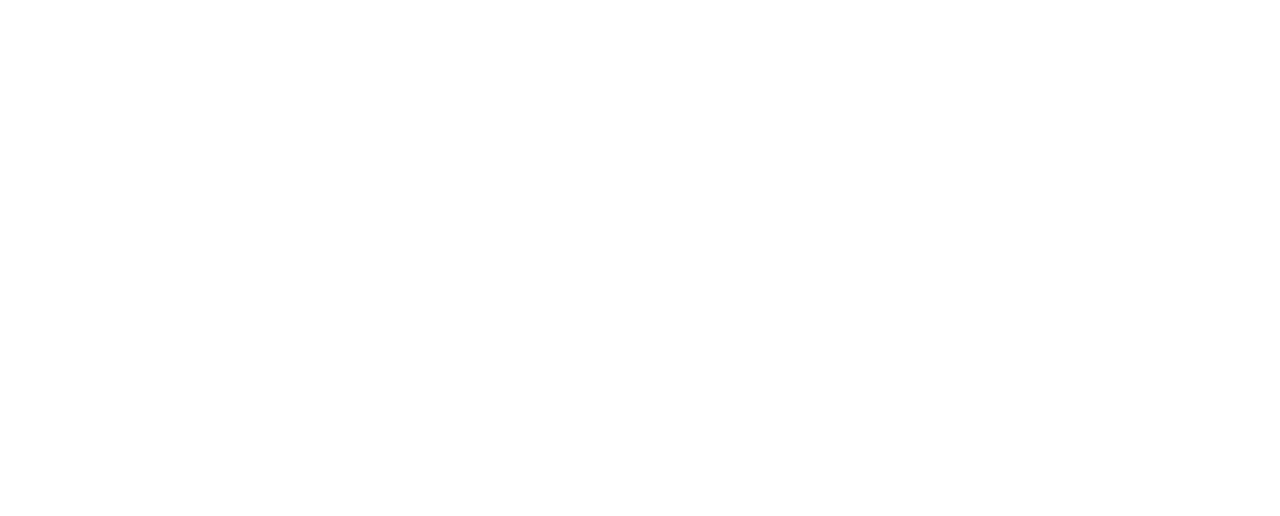
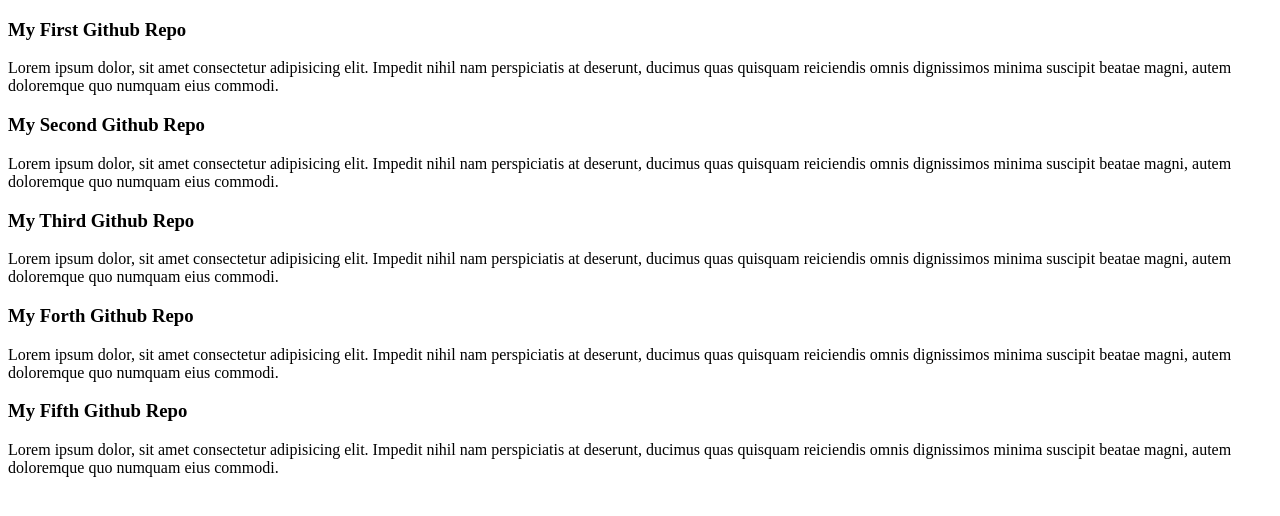
Before and after one commit to Mehedi-29-programmer/my-first-github-repo, a plain HTML site: page inbex.html in a window 1280 px wide. Drawn offline with Linux system fonts and the light colour scheme.

Commit message:
add first term

```diff
--- a/inbex.html
+++ b/inbex.html
@@ -6,6 +6,25 @@
   <title>My First Ever Github Repo</title>
 </head>
 <body>
-
+  <div>
+    <h3> My First Github Repo</h3>
+    <p>Lorem ipsum dolor, sit amet consectetur adipisicing elit. Impedit nihil nam perspiciatis at deserunt, ducimus quas quisquam reiciendis omnis dignissimos minima suscipit beatae magni, autem doloremque quo numquam eius commodi.</p>
+  </div>
+  <div>
+    <h3> My Second Github Repo</h3>
+    <p>Lorem ipsum dolor, sit amet consectetur adipisicing elit. Impedit nihil nam perspiciatis at deserunt, ducimus quas quisquam reiciendis omnis dignissimos minima suscipit beatae magni, autem doloremque quo numquam eius commodi.</p>
+  </div>
+  <div>
+    <h3> My Third Github Repo</h3>
+    <p>Lorem ipsum dolor, sit amet consectetur adipisicing elit. Impedit nihil nam perspiciatis at deserunt, ducimus quas quisquam reiciendis omnis dignissimos minima suscipit beatae magni, autem doloremque quo numquam eius commodi.</p>
+  </div>
+  <div>
+    <h3> My Forth Github Repo</h3>
+    <p>Lorem ipsum dolor, sit amet consectetur adipisicing elit. Impedit nihil nam perspiciatis at deserunt, ducimus quas quisquam reiciendis omnis dignissimos minima suscipit beatae magni, autem doloremque quo numquam eius commodi.</p>
+  </div>
+  <div>
+    <h3> My Fifth Github Repo</h3>
+    <p>Lorem ipsum dolor, sit amet consectetur adipisicing elit. Impedit nihil nam perspiciatis at deserunt, ducimus quas quisquam reiciendis omnis dignissimos minima suscipit beatae magni, autem doloremque quo numquam eius commodi.</p>
+  </div>
 </body>
 </html>
```
